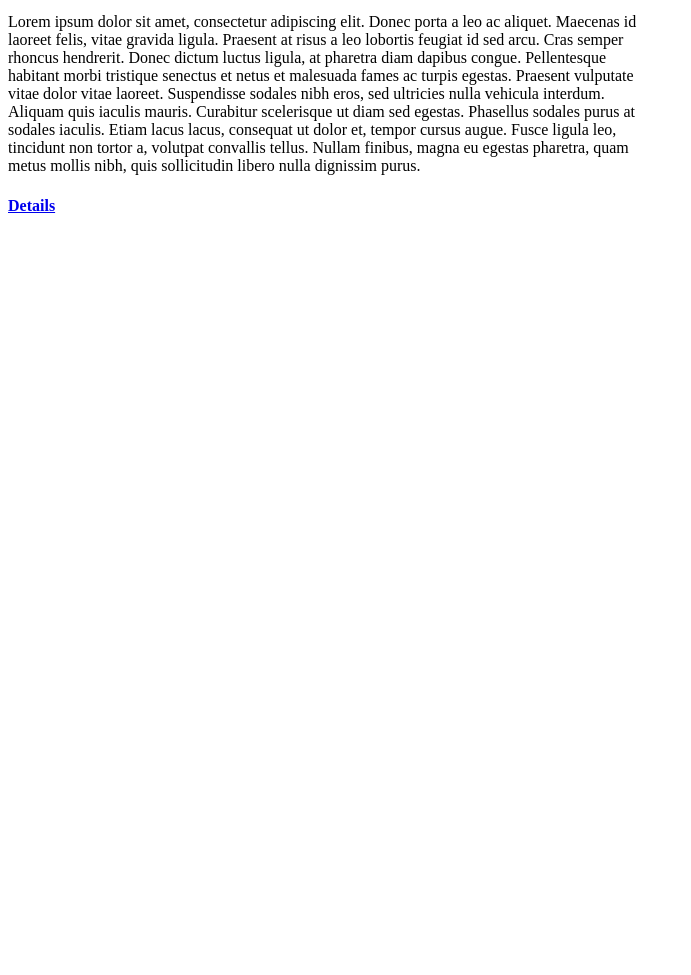
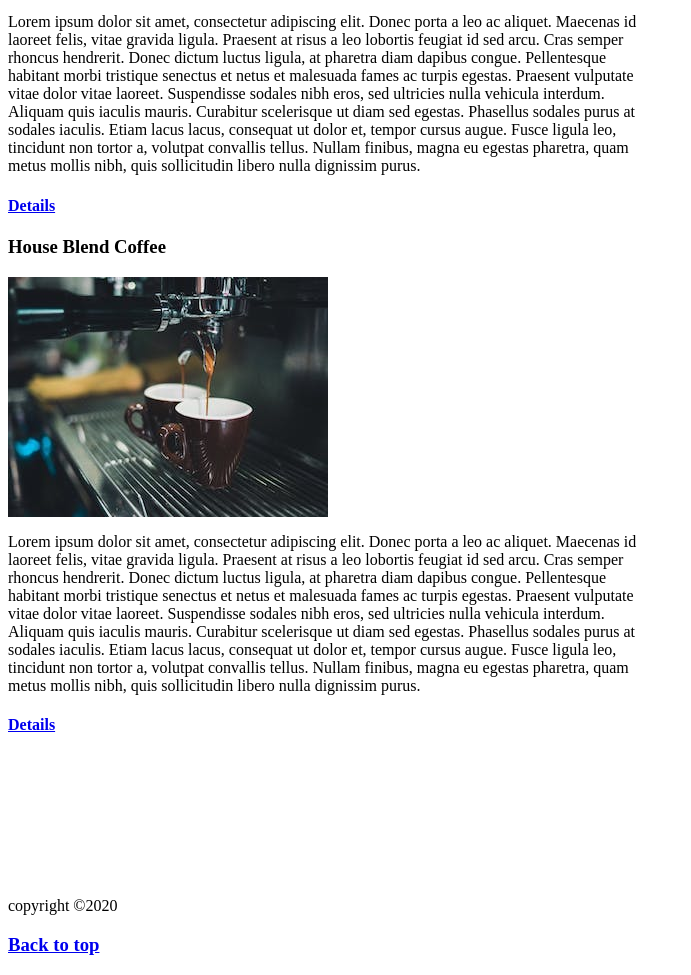
Before and after one commit to BRMonte/coffeeShop, a plain HTML site: page index.html in a window 1280 px wide. Shown: the part 2150-3125 px from the top of the page, without its empty margins (0-691 px from the left). Before the commit the page ends 2386 px from the top, so only its background shows below. Drawn offline with Linux system fonts and the light colour scheme.

Commit message:
Create section colombian  roast

```diff
--- a/index.html
+++ b/index.html
@@ -5,7 +5,7 @@
   <title>Coffee Junk Recording</title>
 </head>
 <body>
-  <img src="./images/logo.png" alt="coffee logo">
+  <img src="./images/logo.png" alt="coffee logo" id="logo">
   <h1>Coffee Junkiw</h1>
   <!--navbar-->
   <ul>
@@ -59,6 +59,36 @@
     </a>
   </h4>
   <!--end of French roast-->
+  <!--colombian roast-->
+  <h3>House Blend Coffee</h3>
+  <img src="./images/columbian-roast.jpeg" alt="colombian roast">
+  <p style="width: 50%;">
+    Lorem ipsum dolor sit amet, consectetur adipiscing elit. Donec porta a leo ac aliquet. Maecenas id laoreet felis,
+    vitae
+    gravida ligula. Praesent at risus a leo lobortis feugiat id sed arcu. Cras semper rhoncus hendrerit. Donec dictum
+    luctus
+    ligula, at pharetra diam dapibus congue. Pellentesque habitant morbi tristique senectus et netus et malesuada fames ac
+    turpis egestas. Praesent vulputate vitae dolor vitae laoreet. Suspendisse sodales nibh eros, sed ultricies nulla
+    vehicula interdum. Aliquam quis iaculis mauris. Curabitur scelerisque ut diam sed egestas. Phasellus sodales purus at
+    sodales iaculis. Etiam lacus lacus, consequat ut dolor et, tempor cursus augue. Fusce ligula leo, tincidunt non tortor
+    a, volutpat convallis tellus. Nullam finibus, magna eu egestas pharetra, quam metus mollis nibh, quis sollicitudin
+    libero nulla dignissim purus.
+  </p>
+  <h4>
+    <a href="http://www.wikipedia.org">
+      Details
+    </a>
+  </h4>
+  <!--end of colombian roast-->
+  <br>
+  <br>
+  <br>
+  <br>
+  <br>
+  <br>
+  <br>
+  <p>copyright &copy;2020</p>
+  <h3><a href="#logo">Back to top</a></h3>
   </body>
 </body>
 </html>
```
